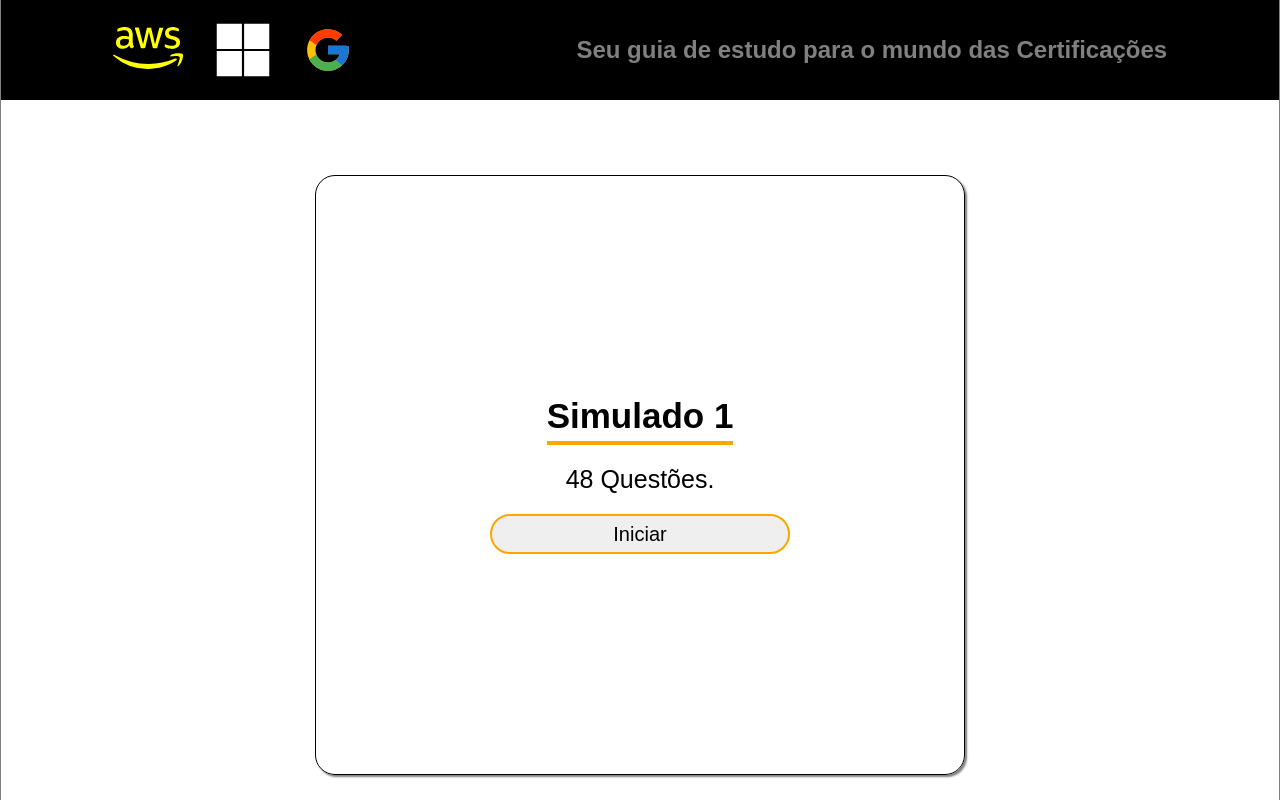
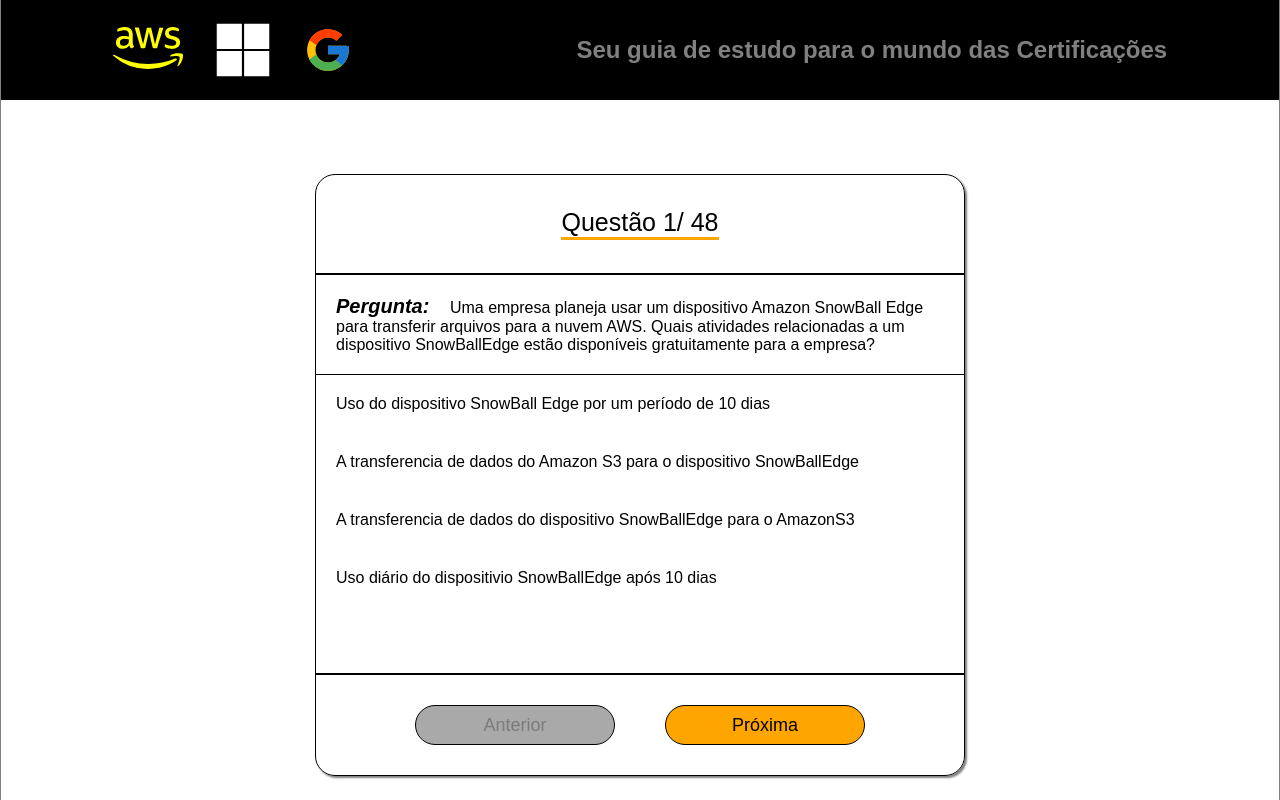
Before and after one commit to Guittsgui/CertificationsProject, a Next.js app: page /simulates/aws/0 in a window 1280 px wide. Both pictures are taken after a click on the button "Iniciar". Shown: the top 800 px of the page. Built offline with nearby package versions, Linux system fonts and the light colour scheme.

Commit message:
FEAT: Implementar questoes + Paginacao das qeustoes de cada simulado

```diff
--- a/src/app/(Pages)/simulates/aws/[id]/page.tsx
+++ b/src/app/(Pages)/simulates/aws/[id]/page.tsx
@@ -8,15 +8,44 @@
 
     const simulate = allSimulates[params.id]
     const [hasStarted, setHasStarted] = useState(false);
+    const [currentQuestion , setCurrentQuestion] = useState(0)
 
     return(
 
         <s.body>
-            <s.initialContainer>
+            <s.initialContainer hasStarted={hasStarted}>
                 <h2> Simulado {parseInt(params.id) + 1} </h2>
                 <p> {simulate.length} Questões.</p>
                 <button onClick={() => setHasStarted(!hasStarted)}> Iniciar </button>
             </s.initialContainer>
+            <s.questionsContainer hasStarted={hasStarted}>
+                <s.questionTitle>
+                    <p> Questão {currentQuestion + 1}/ {simulate.length}</p>
+                </s.questionTitle>
+                <s.questionBody>
+                    <s.question>
+                         <p> <span>Pergunta: </span>{simulate[currentQuestion].question} </p>
+                    </s.question>
+                    <s.answers>
+                        {simulate[currentQuestion].answers.map((item, index) => (
+                            <p key={index}> {item} </p>
+                        ))}
+                    </s.answers>
+                </s.questionBody>
+                <s.questionFooter>
+                    <button
+                        disabled={currentQuestion === 0}
+                        onClick={() => setCurrentQuestion(currentQuestion - 1)}>
+                            Anterior
+                    </button>
+                    <button
+                        disabled ={currentQuestion === simulate.length - 1}
+                        onClick={() => setCurrentQuestion(currentQuestion + 1)}>
+                            Próxima
+                    </button>
+                </s.questionFooter>
+            </s.questionsContainer>
+
         </s.body>
     )
 }
--- a/src/app/(Pages)/simulates/aws/[id]/style.ts
+++ b/src/app/(Pages)/simulates/aws/[id]/style.ts
@@ -1,4 +1,8 @@
 import styled from "styled-components";
+
+type props = {
+    hasStarted: boolean;
+}
 
 export const body = styled.div`
     min-height: 750px;
@@ -8,10 +12,10 @@
     flex-direction: column;
 `
 
-export const initialContainer = styled.div`
+export const initialContainer = styled.div<props>`
     width: 650px;
     height: 600px;
-    display: flex;
+    display: ${(props) => props.hasStarted === true ? "none" : "flex"};
     align-items: center;
     justify-content: center;
     flex-direction: column;
@@ -43,6 +47,80 @@
     }
 `
 
-export const questionsContainer = styled.div`
+export const questionsContainer = styled.div<props>`
+    width: 650px;
+    min-height: 600px;
+    display: ${(props) => props.hasStarted === true ? "flex" : "none"};
+    align-items: center;
 
+    flex-direction: column;
+    border: 1px solid black;
+    border-radius: 20px;
+    box-shadow: 2px 2px 2px gray;
 `
+
+export const questionTitle = styled.header`
+    height: 100px;
+    width: 100%;
+    border-bottom: 2px solid black;
+    display: flex;
+    align-items: center;
+    justify-content: center;
+    font-size: 25px;
+    p{
+        border-bottom: 3px solid orange;
+    }
+`
+
+export const questionFooter = styled.div`
+    display: flex;
+    align-items: center;
+    width: 100%;
+    justify-content: center;
+    height: 100px;
+    gap: 50px;
+
+    button{
+        background-color: orange;
+        border: none;
+        border-radius: 20px;
+        width: 200px;
+        height: 40px;
+        border: 1px solid black;
+        font-size: 18px;
+        &:hover{
+            opacity: 70%;
+        }
+        &:disabled{
+            background-color: darkgray;
+            cursor: not-allowed;
+            opacity: 100%;
+        }
+
+    }
+`
+export const question = styled.div`
+    width: 100%;
+    padding: 20px;
+    border-bottom: 1px solid black;
+    span{
+        font-size: 20px;
+        font-weight: bolder;
+        font-style: italic;
+        margin-right: 15px;
+    }
+`
+
+export const answers = styled.div`
+    padding: 20px;
+    width: 100%;
+    display: flex;
+    flex-direction: column;
+    gap: 40px;
+`
+
+export const questionBody = styled.div`
+    min-height: 400px;
+    border-bottom: 2px solid black;
+    width: 100%;
+`
```
